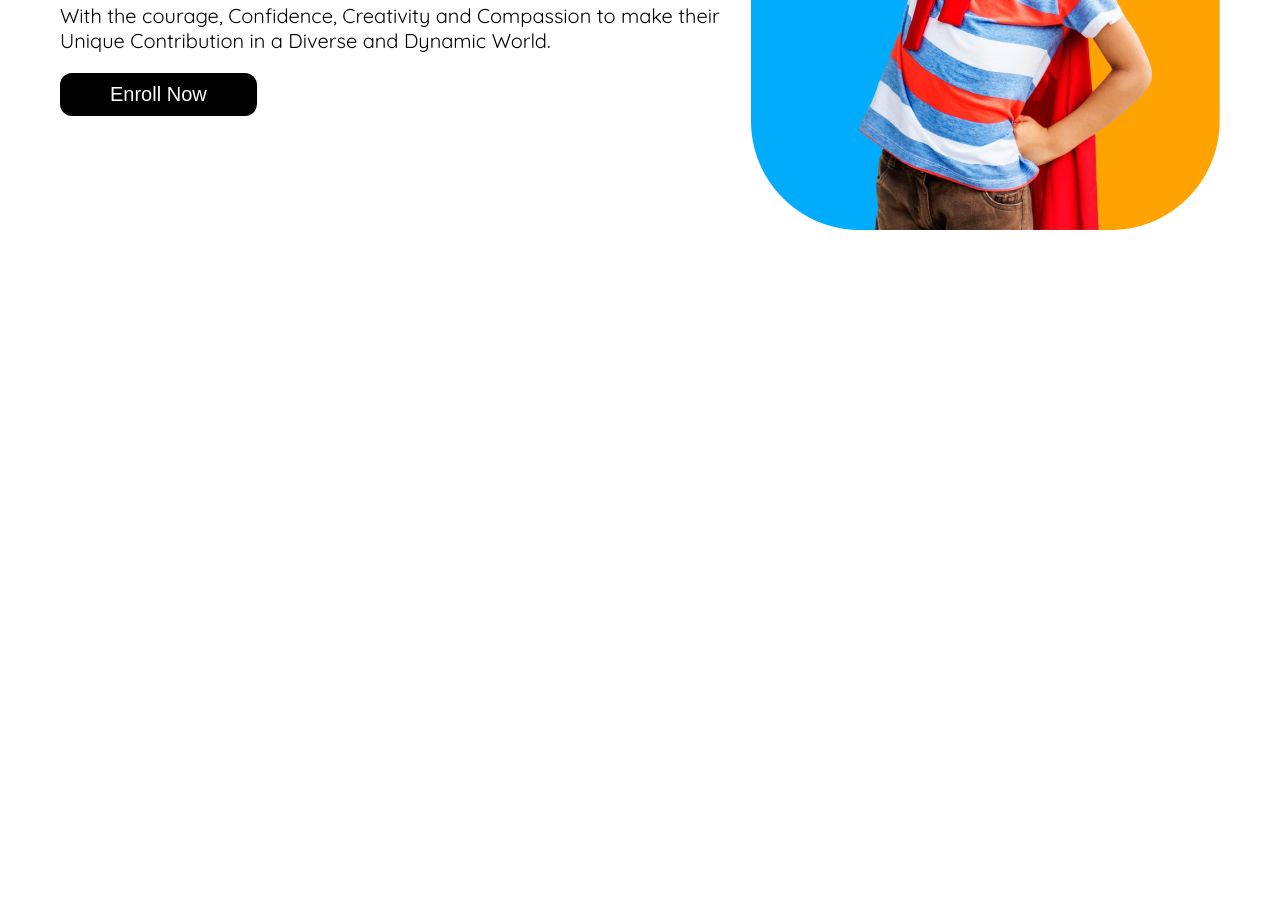
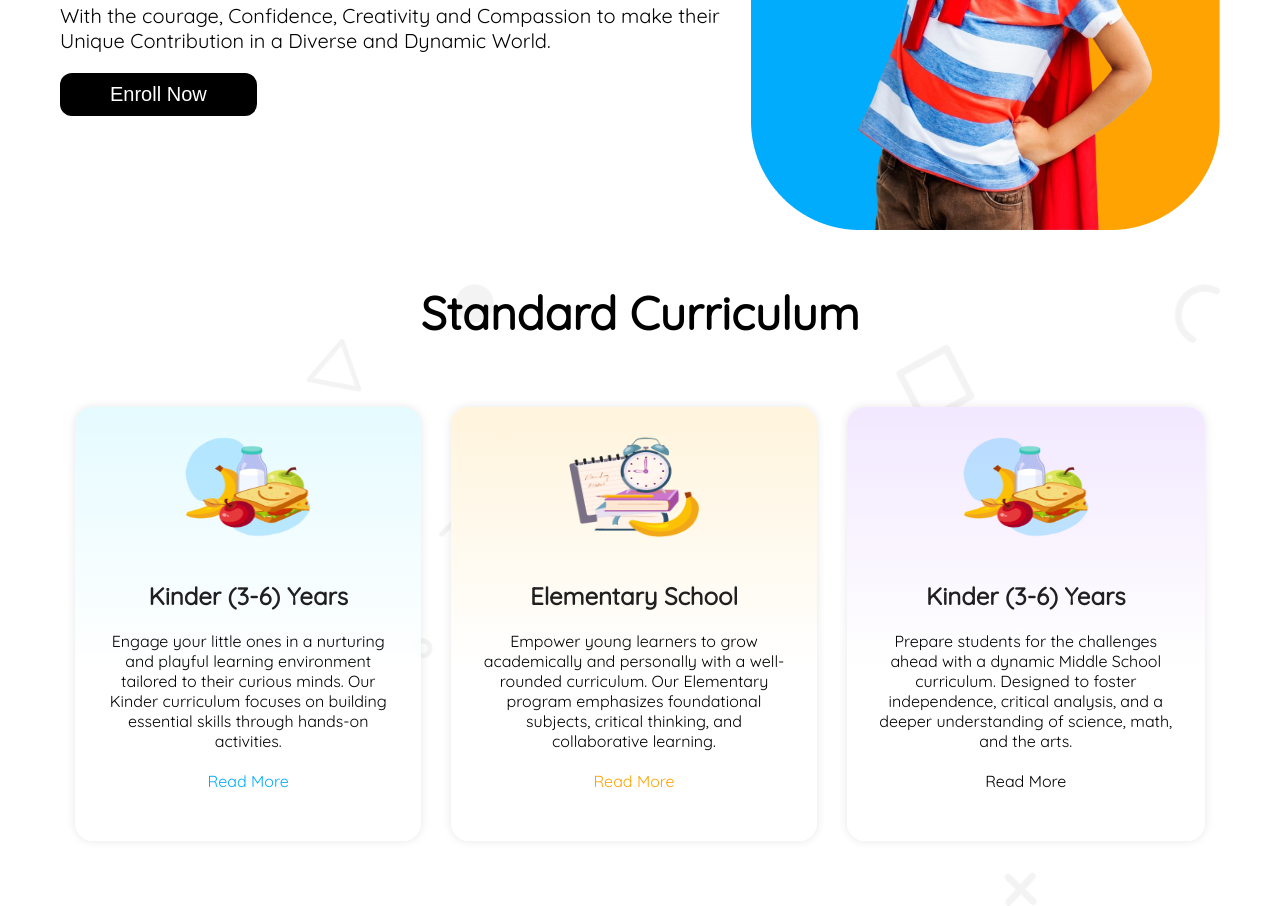
Before and after one commit to Neel037/2nd-assignment, a plain HTML site: page index.html in a window 1280 px wide. Shown: the part 477-1383 px from the top of the page. Before the commit the page ends 800 px from the top, so only its background shows below. Drawn offline with Linux system fonts and the light colour scheme.

Commit message:
Curriculum Section Added

```diff
--- a/index.html
+++ b/index.html
@@ -41,7 +41,7 @@
 
 
     <main class="container">
-        <section class="hero">
+        <section class="hero" id="home">
             <div class="hero-content">
                 <h1 class="hero-text"><span class="orange-color">Empowering</span><br>students from small<br>age <span class="skyblue-color">towards vision</span></h1>
                 <p class="hero-description">With the courage, Confidence, Creativity and Compassion to make their Unique Contribution in a Diverse and Dynamic World.</p>
@@ -51,6 +51,34 @@
                 <img src="assets/hero-kids.png" alt="This is a hero image">
             </div>
 
+        </section>
+
+        <section class="curriculum" id="curriculum">
+            <h2>Standard Curriculum</h2>
+            <div class="curriculum-cards">
+                <div class="curriculum-1">
+                    <img class="curriculum-img" src="assets/kinder.png" alt="">
+                    <h3 class="curriculum-heading">Kinder (3-6) Years</h3>
+                    <p class="railway-texts">Engage your little ones in a nurturing and playful learning environment tailored to their curious minds. Our Kinder curriculum focuses on building essential skills through hands-on activities.</p>
+                    <p class="skyblue-color read-more">Read More</p>
+                </div>
+
+                <div class="curriculum-2">
+                    <img class="curriculum-img" src="assets/elementary.png" alt="">
+                    <h3 class="curriculum-heading">Elementary School</h3>
+                    <p class="railway-texts">Empower young learners to grow academically and personally with a well-rounded curriculum. Our Elementary program emphasizes foundational subjects, critical thinking, and collaborative learning.</p>
+
+                    <p class="orange-color read-more">Read More</p>
+                </div>
+
+                <div class="curriculum-3">
+                    <img class="curriculum-img" src="assets/kinder.png" alt="">
+                    <h3 class="curriculum-heading">Kinder (3-6) Years</h3>
+                    <p class="railway-texts">Prepare students for the challenges ahead with a dynamic Middle School curriculum. Designed to foster independence, critical analysis, and a deeper understanding of science, math, and the arts.</p>
+                    <p class="read-more">Read More</p>
+                </div>
+
+            </div>
         </section>
 
     </main>
--- a/style.css
+++ b/style.css
@@ -11,13 +11,7 @@
 }
 
 
-.raleway-texts {
-  font-family: "Raleway", serif;
-  font-optical-sizing: auto;
-  font-weight: 400;
-  font-style: normal;
-  font-size: 16px;
-}
+
 
 /* Universal CSS properties */
 
@@ -129,6 +123,73 @@ nav{
     margin: 20px 0;
 }
 
+/* Curiculum Section Styles */
+.curriculum{
+    background-image: url('assets/bg.png');
+    background-repeat: no-repeat;
+    background-size: cover;
+    background-position: center;
+}
+.raleway-texts {
+    font-family: "Raleway", serif;
+    font-optical-sizing: auto;
+    font-weight: 400;
+    font-style: normal;
+    font-size: 16px;
+  }
+.curriculum h2{
+    font-size: 46px;
+    font-weight: 700;
+    text-align: center;
+}
+.curriculum-heading{
+    font-size: 24px;
+    color: #202020;
+    margin-bottom: 20px;
+}
+
+.curriculum-cards{
+    display: flex;
+    justify-content: space-between;
+    align-items: center;
+    padding: 50px 0;
+    text-align: center;
+}
+
+.curriculum-1,
+.curriculum-2,
+.curriculum-3 {
+    padding: 30px;
+    border-radius: 18px;
+    box-shadow: 0 0 10px rgba(0, 0, 0, 0.1);
+    margin: 15px;
+
+}
+.curriculum-1{
+    background: linear-gradient(0deg, rgba(255, 255, 255, 1) 40%, rgba(0, 212, 255, 0.1) 100%);
+
+}
+.curriculum-2{
+    background: linear-gradient(0deg, rgba(255, 255, 255, 1) 40%, rgba(255, 244, 220, 1) 100%);
+
+}
+
+.curriculum-3{
+    background: linear-gradient(0deg, rgba(255, 255, 255, 1) 40%, rgba(242, 232, 255, 1) 100%);
+
+}
+
+.curriculum-img{
+    width: 130px;
+    height: 100px;
+    margin-bottom: 40px;
+}
+
+.read-more{
+    margin: 20px 0;
+}
+
+
 
 
 
@@ -157,7 +218,7 @@ nav{
         display: inline;
     }
 
-
+/* Hero section Mobile  */
 
     .hero{
         flex-direction: column-reverse;
@@ -177,4 +238,21 @@ nav{
         padding: 0 10%;
     }
 
+    /* Curriculum Section Mobile */
+    .raleway-texts {
+        font-size: 12px;
+      }
+    .curriculum-cards{
+        flex-direction: column;
+    }
+    .curriculum h2{
+        font-size: 26px;
+    }
+    .curriculum-heading{
+        font-size: 17px;
+    }
+    .see-more{
+        font-size: 14px;
+    }
+
 }
```
